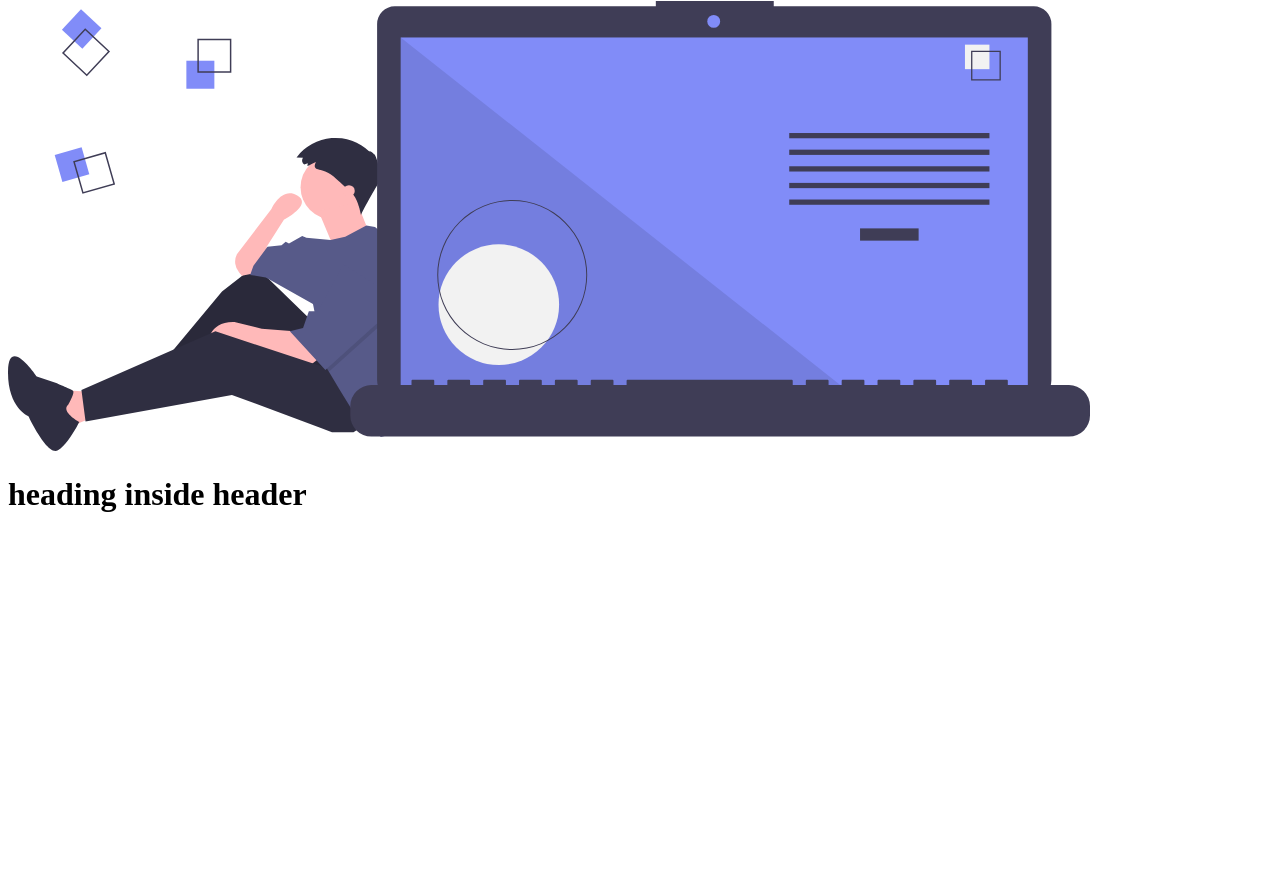
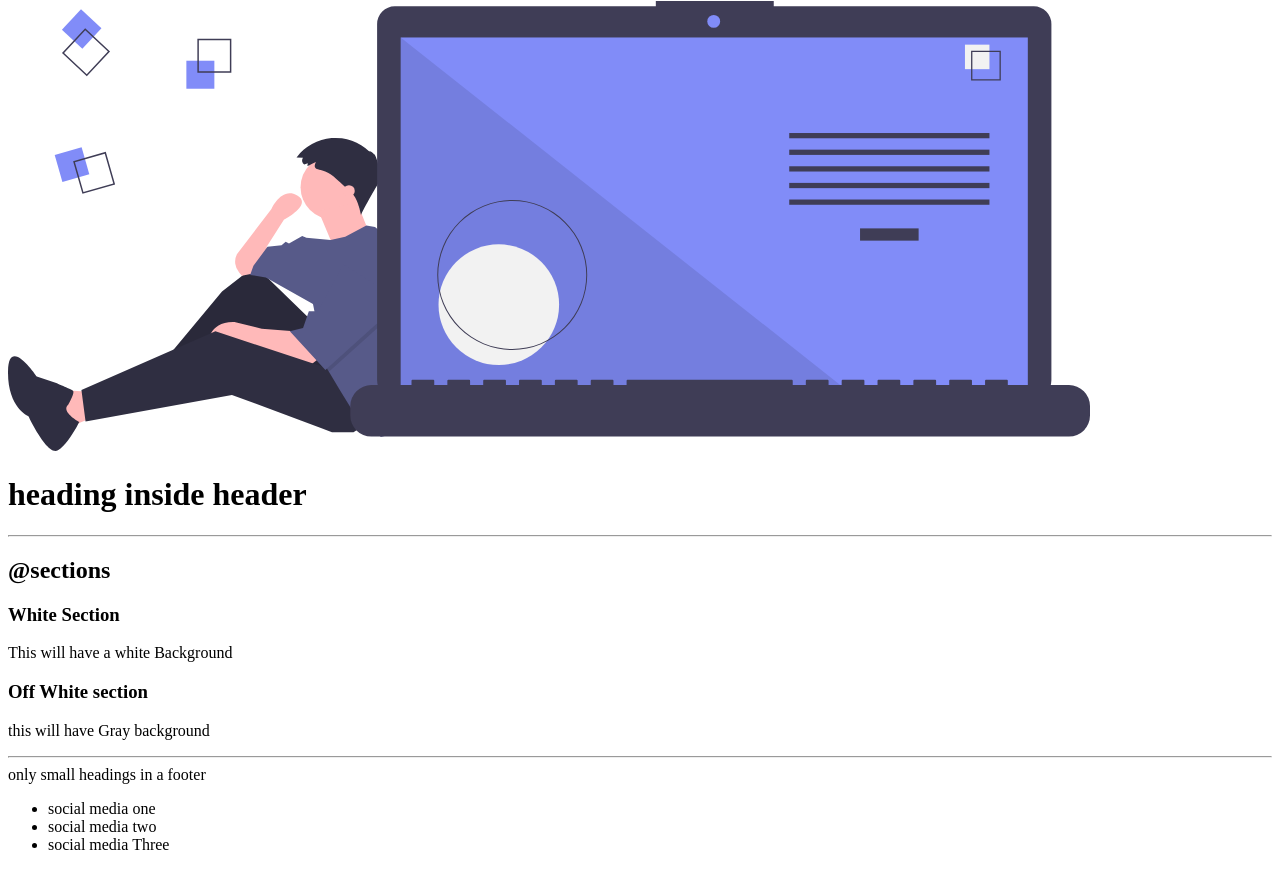
Before and after one commit to VBSLdeepak/neogcamp-lesson-3, a plain HTML site: page index.html in a window 1280 px wide. Shown: the part 1096-1966 px from the top of the page. Before the commit the page ends 1631 px from the top, so only its background shows below. Drawn offline with Linux system fonts and the light colour scheme.

Commit message:
updated section and footer

```diff
--- a/index.html
+++ b/index.html
@@ -69,6 +69,25 @@
         <img src="imgs/think.svg">
         <h1>heading inside header </h1>
     </header>
+    <hr>
+    <h2>@sections</h2>
+    <section>
+        <h3>White Section</h3>
+        <p>This will have a white Background</p>
+    </section>
+<section>
+    <h3>Off White section</h3>
+    <p>this will have Gray background</p>
+</section>
+<hr>
+<footer>
+    <div>only small headings in a footer</div>
+    <ul>
+        <li>social media one</li>
+        <li>social media two</li>
+        <li>social media Three</li>
+    </ul>
+</footer>
 
 
 
```
